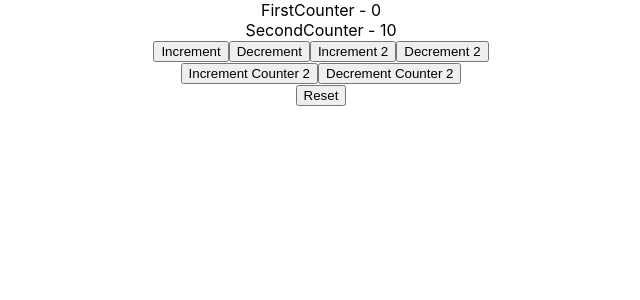
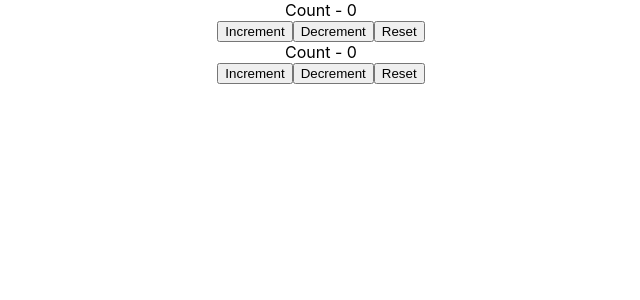
Before and after one commit to abhishek1savaliya/React_Hooks, a React (Create React App) app: page / in a window 1280 px wide. Shown: the top 300 px of the page, without its empty margins (319-959 px from the left). Built offline with nearby package versions, Linux system fonts and the light colour scheme.

Commit message:
Multiple useReducers

```diff
--- a/src/App.js
+++ b/src/App.js
@@ -13,6 +13,7 @@ import IntervalHookCounter from './components/IntervalHookCounter';
 import MouseContainer from './components/MouseContainer';
 import CounterOne from './components/CounterOne';
 import CounterTwo from './components/CounterTwo';
+import CounterThree from './components/CounterThree';
 
 export const UserContext = React.createContext()
 export const ChannelContext = React.createContext()
@@ -20,7 +21,8 @@ function App() {
   return (
 
     <div className="App">
-      <CounterTwo />
+      <CounterThree />
+      {/* <CounterTwo /> */}
       {/* <CounterOne /> */}
       {/*
       <UserContext.Provider value={'Krishna'}>
--- /dev/null
+++ b/src/components/CounterThree.js
@@ -0,0 +1,35 @@
+import React, { useReducer } from 'react'
+
+const initialState = 0;
+const reducer = (state, action) => {
+    switch (action) {
+        case 'increment': return state + 1
+        case 'decrement': return state - 1
+        case 'reset': return initialState
+        default: return state
+    }
+}
+
+
+function CounterThree() {
+    const [count, dispath] = useReducer(reducer, initialState)
+    const [countTwo,dispatchTwo] = useReducer(reducer, initialState)
+    return (
+        <div>
+            <div>Count - {count}</div>
+            <button onClick={() => dispath('increment')}>Increment</button>
+            <button onClick={() => dispath('decrement')}>Decrement</button>
+            <button onClick={() => dispath('reset')}>Reset</button>
+
+            <div>
+            <div>Count - {countTwo}</div>
+            <button onClick={() => dispatchTwo('increment')}>Increment</button>
+            <button onClick={() => dispatchTwo('decrement')}>Decrement</button>
+            <button onClick={() => dispatchTwo('reset')}>Reset</button>
+            </div>
+
+        </div>
+    )
+}
+
+export default CounterThree
```
Also changed, not shown: src/components/CounterTwo.js (+12 -12 lines).
